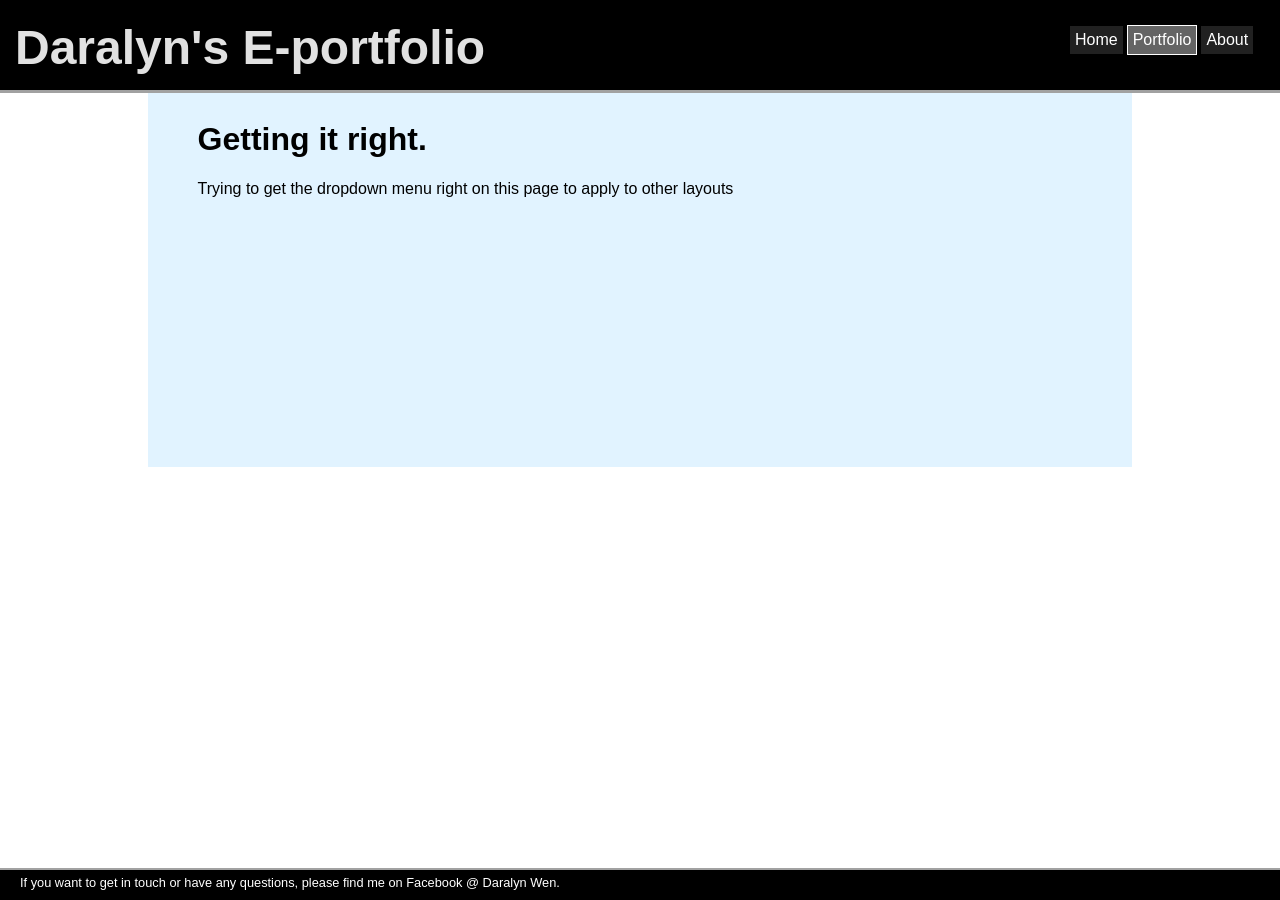
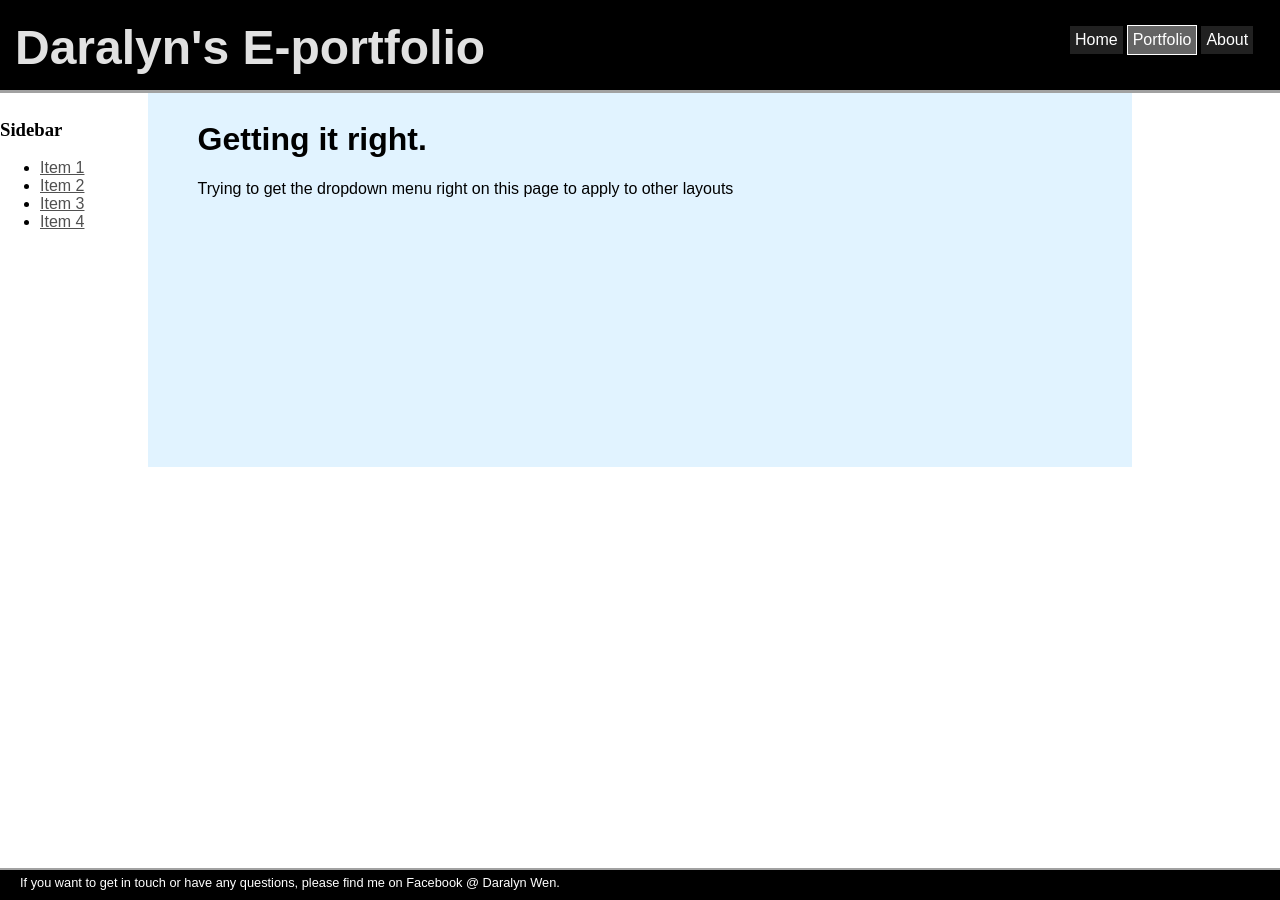
Before and after one commit to daralyn/daralyn.github.io, a Jekyll site: the page built from gettingitrightpage.html, in a window 1280 px wide. Built offline with Jekyll 4.4.1, drawn with Linux system fonts in a browser that asks for light colours.

Commit message:
Update gettingitright.html

```diff
--- a/_layouts/gettingitright.html
+++ b/_layouts/gettingitright.html
@@ -31,9 +31,13 @@
 					</nav>
 					</header>
 			<div class="sidebar">
-
-				{{ sidebar }}
-
+					<h3>Sidebar</h3>
+						<ul>
+							<li><a href="/">Item 1</a></li>
+							<li><a href="/">Item 2</a></li>
+							<li><a href="/">Item 3</a></li>
+							<li><a href="/">Item 4</a></li>
+						</ul>
 			</div> <!-- sidebar-->
 
 
```
